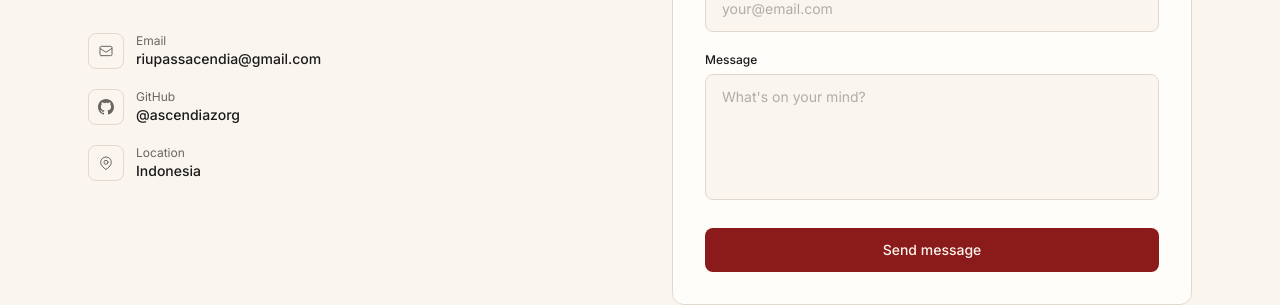
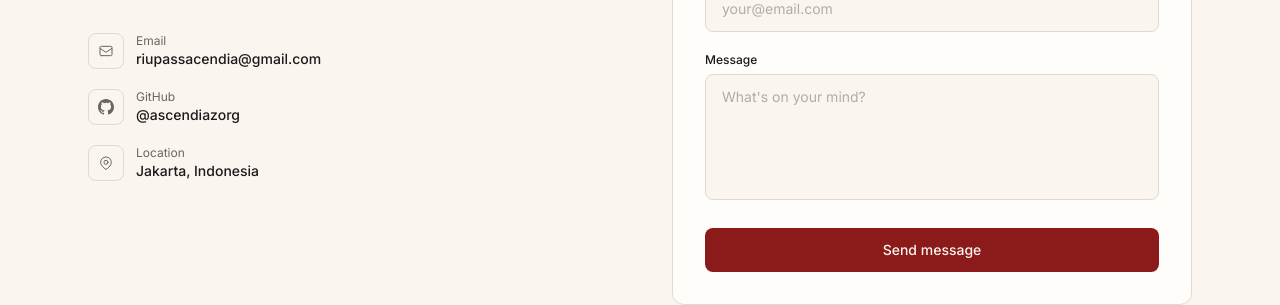
Before and after one commit to ascendiazorg/portfolio, a Next.js app: page / in a window 1280 px wide. Shown: the part 3766-4071 px from the top of the page. Built offline with nearby package versions, Linux system fonts and the light colour scheme; a web font is replaced by a local one.

Commit message:
Update location to Jakarta, Indonesia

```diff
--- a/components/Contact.tsx
+++ b/components/Contact.tsx
@@ -134,7 +134,7 @@
                 </div>
                 <div>
                   <p className="font-sans text-xs text-charcoal-muted">Location</p>
-                  <p className="font-sans text-sm font-medium text-charcoal">Indonesia</p>
+                  <p className="font-sans text-sm font-medium text-charcoal">Jakarta, Indonesia</p>
                 </div>
               </div>
             </div>
```
